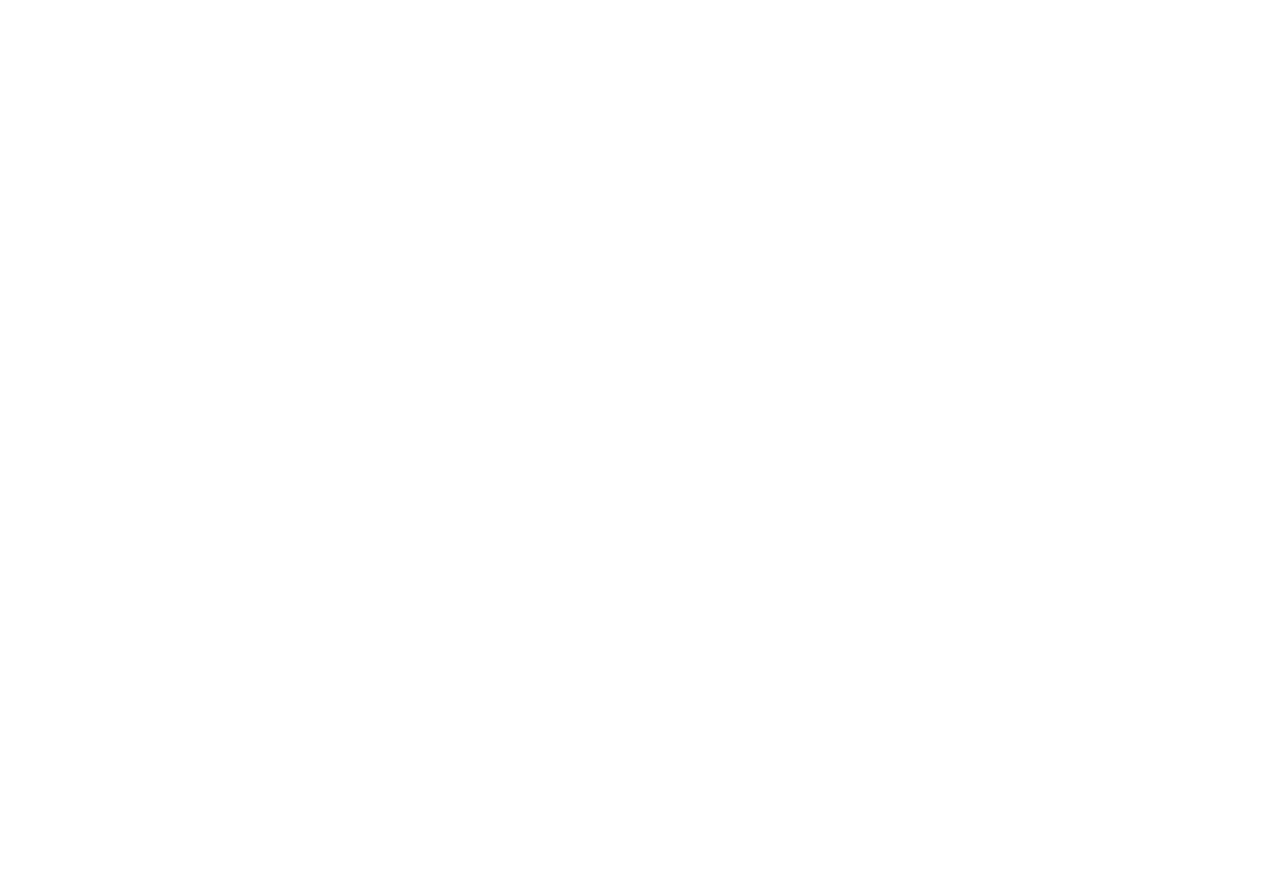
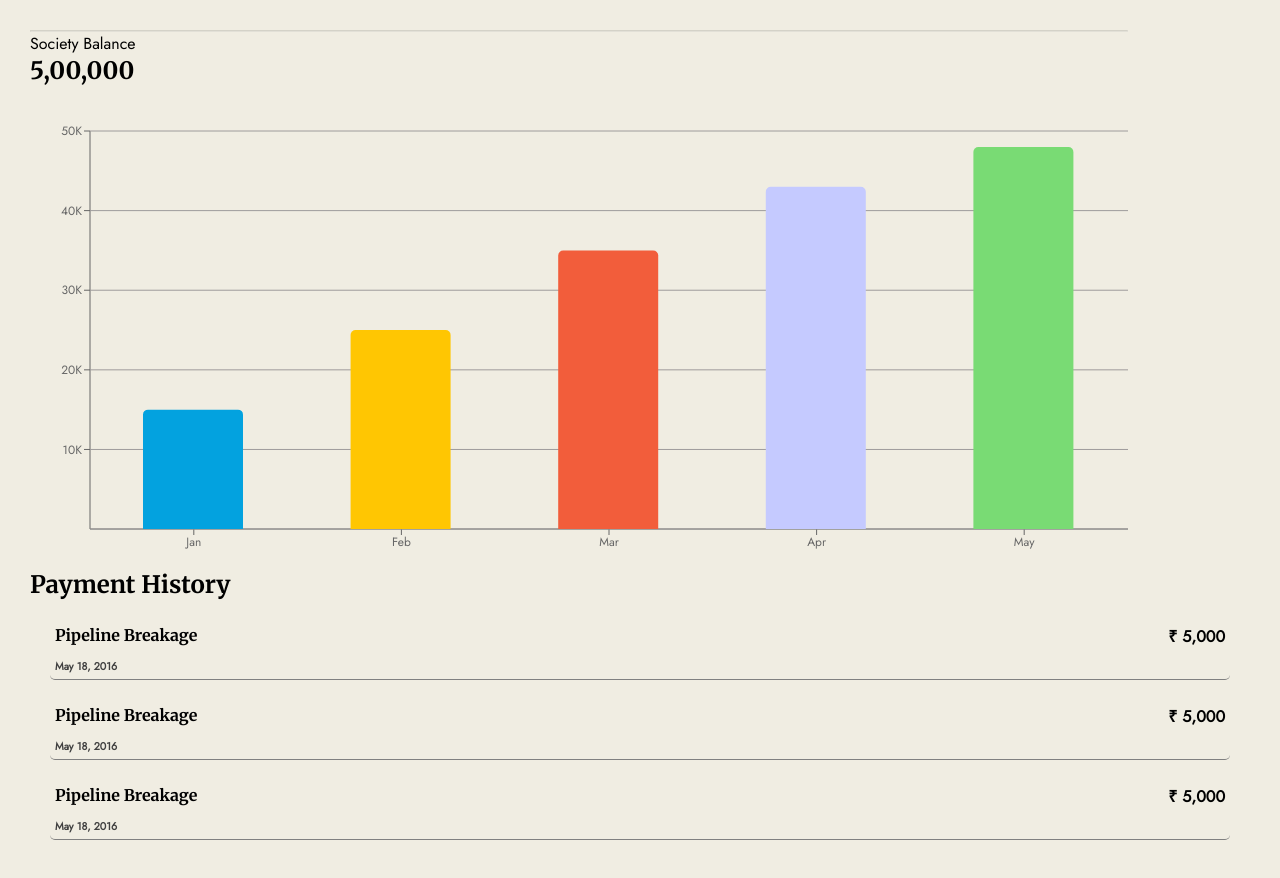
Before and after one commit to techjunkiesdavv/society-client, a React (Create React App) app: page / in a window 1280 px wide. Shown: the part 840-1718 px from the top of the page. Before the commit the page ends 800 px from the top, so only its background shows below. Built offline with nearby package versions, Linux system fonts and the light colour scheme.

Commit message:
Expenditure

```diff
--- a/package.json
+++ b/package.json
@@ -11,6 +11,7 @@
     "react": "^18.2.0",
     "react-dom": "^18.2.0",
     "react-scripts": "5.0.1",
+    "recharts": "^2.5.0",
     "web-vitals": "^2.1.4"
   },
   "scripts": {
--- a/src/App.js
+++ b/src/App.js
@@ -1,9 +1,10 @@
-import { Complaint } from "./Components";
+import { Complaint, Expenditure } from "./Components";
 
 function App() {
   return (
     <div>
       <Complaint />
+      <Expenditure />
     </div>
   );
 }
--- /dev/null
+++ b/src/Components/Expenditure/BarGraph.js
@@ -0,0 +1,30 @@
+import React from 'react';
+import { BarChart, Bar, XAxis, YAxis, Tooltip, Cell, CartesianGrid, ResponsiveContainer } from 'recharts';
+
+const data = [
+  { name: 'Jan', expenses: 15000, color: '#03A2DF' },
+  { name: 'Feb', expenses: 25000, color: '#FFC602' },
+  { name: 'Mar', expenses: 35000, color: '#F25D3B' },
+  { name: 'Apr', expenses: 43000, color: '#C5CAFF' },
+  { name: 'May', expenses: 48000, color: '#79DB74' },
+];
+
+export const BarGraph = () => {
+  return (
+    <div style={{ width:  "100%" , height: "100%" }}>
+    <ResponsiveContainer width='100%' height="100%">
+    <BarChart data={data} margin={{ bottom: 10, top:10 }}>
+      <XAxis dataKey="name" interval={0} tick={{ fontSize: 12 }} />
+      <YAxis domain={[10, 50]} tick={{ fontSize: 12 }}  ticks={[10000, 20000, 30000, 40000, 50000]} tickFormatter={(tick) => `${tick / 1000}K`} />
+      <CartesianGrid horizontal={true} vertical={false} stroke="#9E9B9B" />
+      <Tooltip />
+      <Bar dataKey="expenses" barSize={100} radius={[5, 5, 0, 0]}>
+        {data.map((entry, index) => (
+          <Cell key={`cell-${index}`} fill={entry.color} />
+        ))}
+      </Bar>
+    </BarChart>
+    </ResponsiveContainer>
+    </div>
+  );
+};
--- /dev/null
+++ b/src/Components/Expenditure/Expenditure.js
@@ -0,0 +1,76 @@
+import React from "react";
+import { BarGraph } from "./BarGraph";
+import styles from "./Expenditure.module.scss";
+
+const SocietyBalance = "5000000";
+const data = [
+  {
+    title: "Pipeline Breakage",
+    payment: "50000",
+    Date: "2016-05-18T16:00:00Z",
+  },
+  {
+    title: "Pipeline Breakage",
+    payment: "50000",
+    Date: "2016-05-18T16:00:00Z",
+  },
+  {
+    title: "Pipeline Breakage",
+    payment: "50000",
+    Date: "2016-05-18T16:00:00Z",
+  },
+];
+
+const Expenditure = () => {
+  function convertDateFormat(dateString) {
+    const date = new Date(dateString);
+    const options = { day: "numeric", month: "short", year: "numeric" };
+    return date.toLocaleDateString("en-US", options);
+  }
+
+  function numberWithCommas(x) {
+    let p = "";
+    if (x.length > 3) {
+      let temp = x.slice(0, x.length - 4);
+      p = temp.toString().replace(/\B(?=(\d{2})+(?!\d))/g, ",");
+      p = p + "," + x.slice(x.length - 3, x.length);
+      return p;
+    }
+    return x.toString().replace(/\B(?=(\d{2})+(?!\d))/g, ",");
+  }
+
+  return (
+    <div className={styles.exp}>
+      <h1 className={styles.head}>Expenditure</h1>
+      <div className={styles.barContainer}>
+        <div className={styles.left}>
+          <hr />
+          <span>Society Balance</span>
+          <h2>{numberWithCommas(SocietyBalance)} </h2>
+        </div>
+
+        <div className={styles.bar}>
+          <BarGraph />
+        </div>
+      </div>
+      <div className={styles.paymentHis}>
+        <h2>Payment History</h2>
+        <div className={styles.list}>
+          {data.map((item) => {
+            return (
+              <div className={styles.item}>
+                <div className={styles.lefta}>
+                  <h4>{item.title}</h4>
+                  <h6>{convertDateFormat(item.Date)}</h6>
+                </div>
+                <h3>{`₹ ${numberWithCommas(item.payment)}`}</h3>
+              </div>
+            );
+          })}
+        </div>
+      </div>
+    </div>
+  );
+};
+
+export default Expenditure;
--- /dev/null
+++ b/src/Components/Expenditure/Expenditure.module.scss
@@ -0,0 +1,84 @@
+.exp {
+
+    height: auto;
+    padding: 0px 30px;
+    background-color: #F0EDE2;
+    display: flex;
+    flex-direction: column;
+    align-content: center;
+
+    .head {
+        font-size: 2rem;
+        width: 100%;
+        text-align: center;
+        text-transform: uppercase;
+        margin-bottom: 30px;
+
+    }
+
+    .barContainer {
+
+        width: 90%;
+        display: flex;
+        flex-direction: column;
+
+        .left {
+            hr {
+                border-width: thin;
+                width: 100%;
+                border-color: rgba(164, 164, 164, 0.167);
+                 font-family: 'Jost',sans-serif; // font family
+            }
+
+            align-self: flex-start;
+            width: 100%;
+            margin-bottom:35px;
+        }
+
+        .bar {
+            width: 100%;
+            height: 28rem;
+        }
+    }
+
+    .paymentHis {
+
+        .list {
+            padding: 20px;
+            display: flex;
+
+            flex-direction: column;
+
+            .item {
+                width: 100%;
+                height: 60px;
+                padding: 5px;
+                border-bottom: 1px solid gray;
+                display: flex;
+
+                margin-bottom: 20px;
+                border-radius: 0px 0px 5px 5px;
+
+                justify-content: space-between;
+
+                .lefta {
+                    align-self: flex-start;
+                    display: flex;
+                    flex-direction: column;
+                    height: 100%;
+                    justify-content: space-between;
+                    h6{
+                        color:#404040 // color
+                    }
+                }
+
+                h3 {
+                    font-size: 1rem;
+                    font-family: 'Jost',sans-serif; // font family
+
+                }
+
+            }
+        }
+    }
+}
--- a/src/Components/index.js
+++ b/src/Components/index.js
@@ -1,3 +1,4 @@
 import Complaint from './Complaint/Complaint';
+import Expenditure from './Expenditure/Expenditure'
 
-export { Complaint };
+export { Complaint , Expenditure};
--- a/src/index.css
+++ b/src/index.css
@@ -18,3 +18,8 @@
   margin: 0;
   scroll-behavior: smooth;
 }
+
+.App {
+  width: 100vw;
+  height: 100vh;
+}
```
Also changed, not shown: 1 other file (tests, documents, lock files or other folders).
